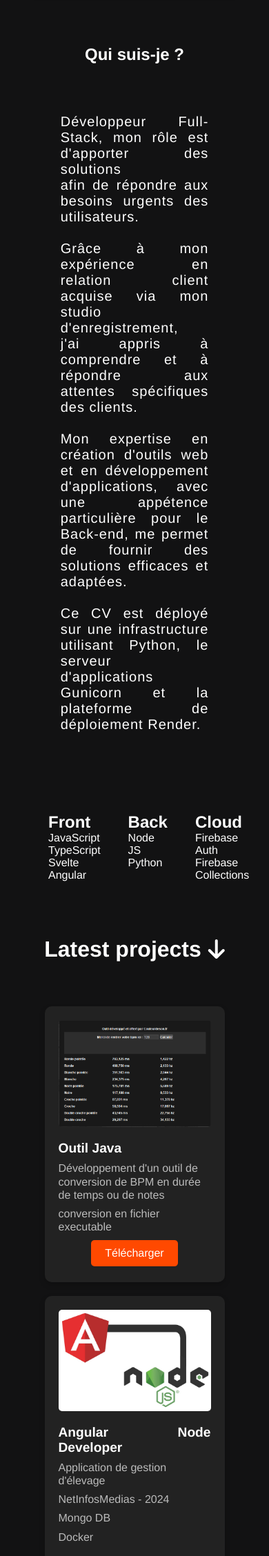
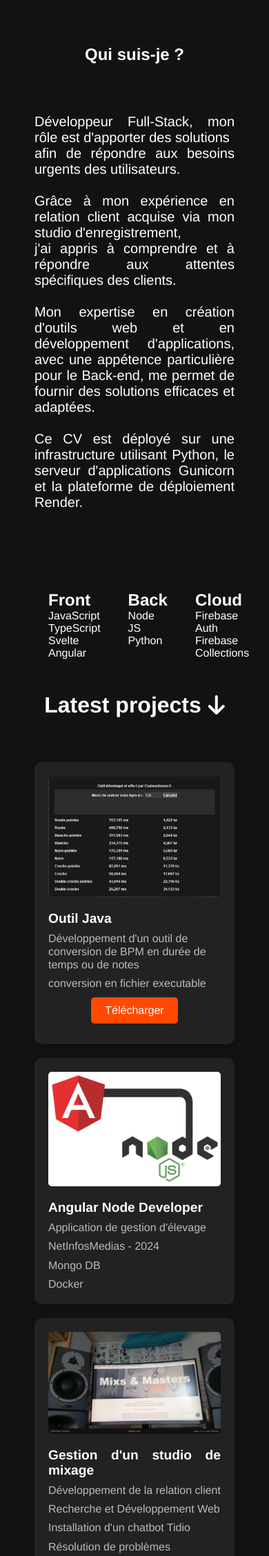
Before and after one commit to jeromealbrecht/candidature_dev_fullstack_jerome_albrecht, a Flask app: page / in a window 390 px wide; the page is wider, and only the part inside the window is pictured. Shown: the part 556-2812 px from the top of that part at 69% size. Run offline with Flask 2, Linux system fonts and the light colour scheme.

Commit message:
maj html et media q

```diff
--- a/static/styles.css
+++ b/static/styles.css
@@ -107,7 +107,6 @@ a {
     border-radius: 10px;
     text-align: left;
     width: 300px;
-    height: 25rem;
     box-shadow: 0 4px 8px rgba(0, 0, 0, 0.2);
     cursor: pointer;
     transition: transform 0.3s ease, box-shadow 0.3s ease;
@@ -199,11 +198,21 @@ a {
 }
 
 @media (max-width: 768px) {
-    .project-container {
+    .skills {
         flex-direction: column;
-        align-items: center;
+        line-height: 2;
     }
-    .project {
-        width: 90%;
+
+    .projects {
+        margin-top: 3rem;
+    }
+
+    .who-desc {
+        max-width: inherit;
+        text-align: justify;
+        margin-top: 4.5rem;
+        margin-bottom: 6rem;
+        font-size: 1.25rem;
+        letter-spacing: inherit;
     }
 }
--- a/templates/index.html
+++ b/templates/index.html
@@ -163,7 +163,7 @@
                             <p>Formation au développement mobile:</p>
                             <p>Méthodes Agiles, Maquettage UI,</p>
                             <p>Acquérir les principes de la programmation orientée objet,</p>
-                            <p>Maîtriser le Framework React-Nativ</p>
+                            <p>Maîtriser le Framework React-Native</p>
                         </div>
                     </div>
                 </div>
```
